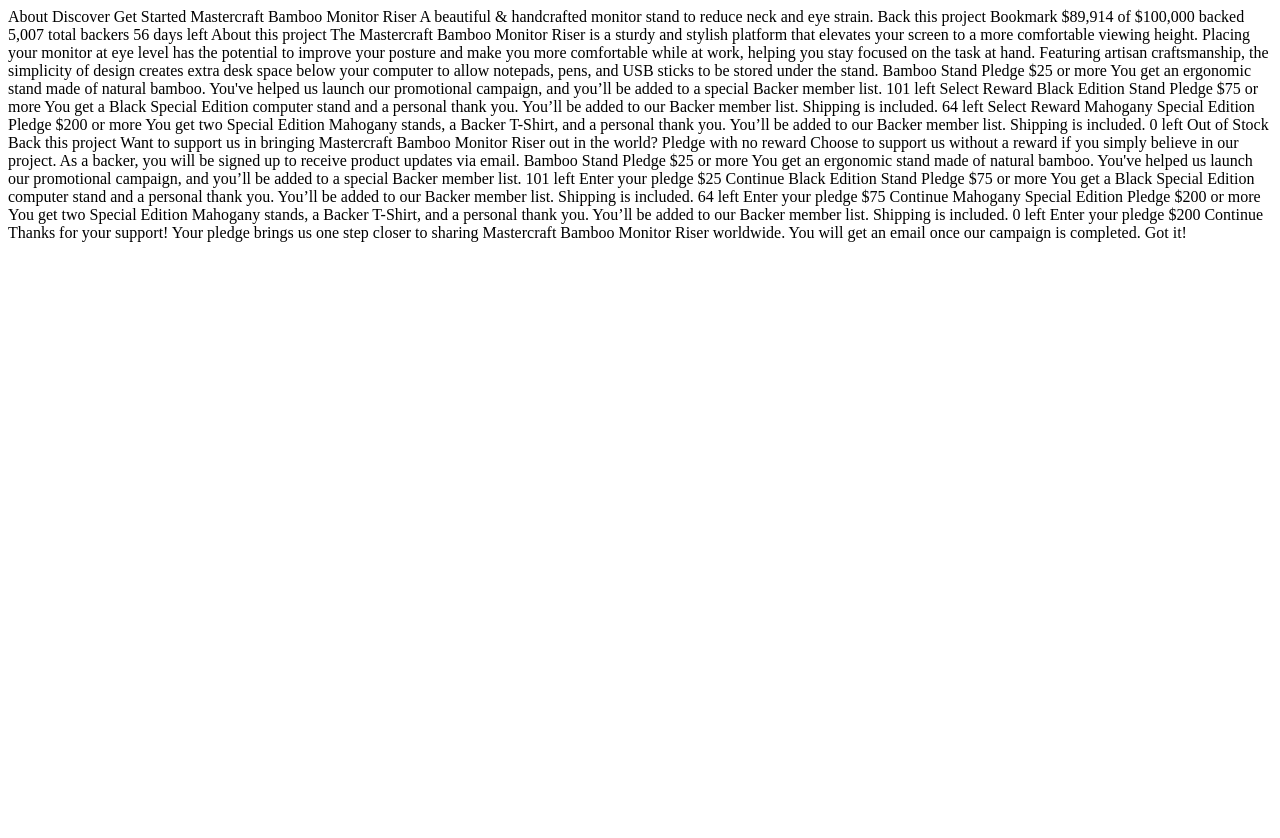
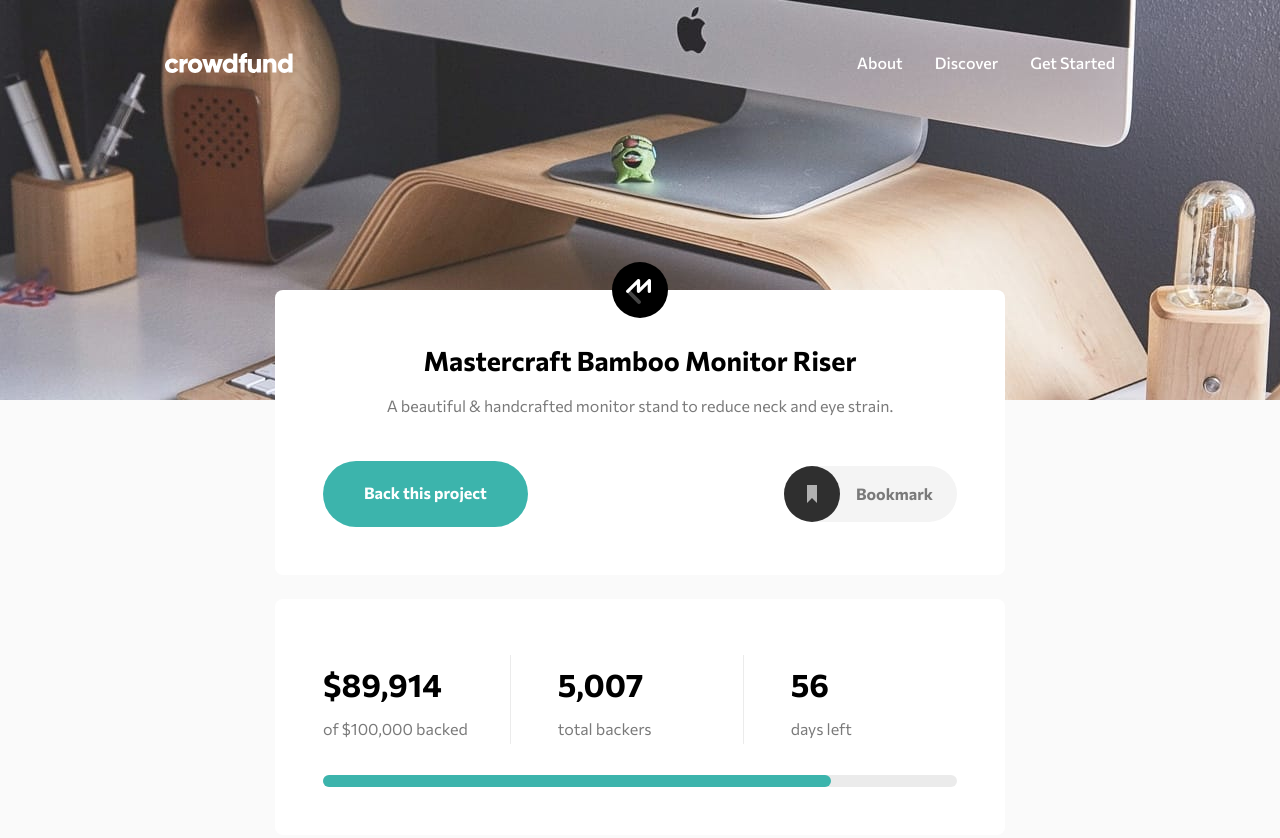
Before and after one commit to Em3ka/crowdfunding-product-page, a plain HTML site: page index.html in a window 1280 px wide. Shown: the top 838 px of the page. Before the commit the page ends 800 px from the top, so only its background shows below. Drawn offline with Linux system fonts and the light colour scheme.

Commit message:
Finished hero section

```diff
--- a/css/style.css
+++ b/css/style.css
@@ -0,0 +1,423 @@
+@layer reset {
+  *,
+  *::before,
+  *::after {
+    box-sizing: border-box;
+  }
+
+  /* https://kilianvalkhof.com/2022/css-html/your-css-reset-needs-text-size-adjust-probably/ */
+  html {
+    -moz-text-size-adjust: none;
+    -webkit-text-size-adjust: none;
+    text-size-adjust: none;
+  }
+
+  body,
+  h1,
+  h2,
+  h3,
+  h4,
+  p,
+  figure,
+  blockquote,
+  dl,
+  dd {
+    margin: 0;
+  }
+
+  /* https://www.scottohara.me/blog/2019/01/12/lists-and-safari.html */
+  [role='list'] {
+    list-style: none;
+    margin: 0;
+    padding: 0;
+  }
+
+  body {
+    min-block-size: 100vh;
+    /* line-height: 1.6; */
+  }
+
+  h1,
+  h2,
+  h3,
+  button,
+  input,
+  label {
+    line-height: 1.1;
+  }
+
+  h1,
+  h2,
+  h3,
+  h4 {
+    text-wrap: balance;
+  }
+
+  p,
+  li {
+    text-wrap: pretty;
+  }
+
+  img,
+  picture {
+    max-inline-size: 100%;
+    height: auto;
+    vertical-align: middle;
+    background-repeat: no-repeat;
+    background-size: cover;
+    shape-margin: 1rem;
+    font-style: italic;
+  }
+
+  input,
+  button,
+  textarea,
+  select {
+    font: inherit;
+  }
+}
+
+@layer base {
+  @layer root {
+    @font-face {
+      font-family: 'Commissioner';
+      src: url('/assets/fonts/Commissioner-VariableFont_FLAR_VOLM_slnt_wght.ttf')
+        format('truetype');
+      font-weight: 100 900;
+      font-style: normal;
+      font-display: swap;
+    }
+
+    :root {
+      --clr-white: hsl(0, 0%, 100%);
+      --clr-black: hsl(0, 0%, 0%);
+      --clr-gray-400: hsl(0, 0%, 48%);
+      --clr-cyan-400: hsl(176, 50%, 47%);
+      --clr-cyan-500: hsl(176, 72%, 28%);
+
+      --text-main: var(--clr-gray-400);
+      --text-main-dark: var(--clr-black);
+      --background-main: var(--clr-white);
+      --clr-accent-primary: var(--clr-cyan-400);
+      --clr-accent-secondary: var(--clr-cyan-500);
+
+      --ff-body: 'Commissioner', sans-serif;
+      --line-height: 1.86;
+
+      /* Body text */
+      --fs-200: 0.9375rem;
+      --fs-300: clamp(0.875rem, 0.853rem + 0.094vw, 0.938rem);
+      --fs-350: clamp(0.875rem, 0.831rem + 0.188vw, 1rem);
+      --fs-400: 1rem;
+
+      /* Headings */
+      --fs-450: clamp(0.813rem, 0.702rem + 0.469vw, 1.125rem);
+      --fs-500: clamp(0.875rem, 0.787rem + 0.376vw, 1.125rem);
+      --fs-550: clamp(0.875rem, 0.831rem + 0.188vw, 1rem);
+      --fs-600: clamp(1.125rem, 1.081rem + 0.188vw, 1.25rem);
+      --fs-700: clamp(1.25rem, 1.074rem + 0.751vw, 1.75rem);
+      --fs-800: 2rem;
+
+      --font-size-sm: var(--fs-200);
+      --font-size-rg: var(--fs-350);
+      --font-size-md: var(--fs-400);
+      --font-size-modal: var(--fs-300);
+      --font-size-heading-modal: var(--fs-550);
+
+      --font-size-heading-x-sm: var(--fs-450);
+      --font-size-heading-sm: var(--fs-500);
+      --font-size-heading-rg: var(--fs-600);
+      --font-size-heading-lg: var(--fs-700);
+      --font-size-heading-xl: var(--fs-800);
+
+      --fw-regular: 400;
+      --fw-medium: 500;
+      --fw-bold: 700;
+
+      --border-radius-1: 0.5rem;
+      --border-radius-2: 2.0938rem;
+    }
+  }
+
+  @layer general-styling {
+    body {
+      font-family: var(--ff-body);
+      color: var(--text-main);
+      background-color: hsl(0, 0%, 98%);
+      line-height: var(--line-height);
+    }
+
+    h1,
+    h2,
+    h3,
+    h4,
+    strong {
+      color: var(--text-main-dark);
+    }
+
+    a {
+      text-decoration: none;
+      color: var(--clr-white);
+      line-height: normal;
+    }
+
+    a:hover,
+    a:focus-visible {
+      text-decoration: underline;
+    }
+  }
+}
+
+@layer layout {
+  .flex-group {
+    display: flex;
+    align-items: center;
+    flex-wrap: wrap;
+  }
+
+  .flow > * + * {
+    margin-top: var(--flow-spacing, 1em);
+  }
+
+  .section {
+    --padding-block: 2rem;
+    --padding-inline: 1.5rem;
+    --margin-top: 1.5rem;
+
+    position: relative;
+    margin-block-start: var(--margin-top);
+    padding-block: var(--padding-block);
+    padding-inline: var(--padding-inline);
+    border-radius: var(--border-radius-1);
+    background-color: var(--background-main);
+
+    /* Style image that are direct children of a section.
+      These style positions the image absolutely, centers it horizontally,
+      and moves it up to the top of the section. */
+    > img {
+      position: absolute;
+      top: 0;
+      left: 50%;
+      transform: translate(-50%, -50%);
+    }
+
+    @media (width > 760px) {
+      --padding-block: 3.5rem 3rem;
+      --padding-inline: 3rem;
+    }
+  }
+
+  .wrapper {
+    --wrapper-max-width: 1440px;
+    --wrapper-padding: 10.3125rem;
+
+    max-width: var(--wrapper-max-width);
+    padding-inline: var(--wrapper-padding);
+    margin-inline: auto;
+
+    /* Reset box-sizing so padding doesn't reduce the max-width.
+    This ensures the content area remains 1440px wide plus the padding */
+    box-sizing: content-box;
+
+    &[data-width='narrow'] {
+      --wrapper-max-width: 730px;
+    }
+  }
+}
+
+@layer components {
+  .site-header {
+    position: relative;
+    padding-block: 3rem 3.75rem;
+  }
+
+  .site-header::after {
+    content: '';
+    position: absolute;
+    top: 0;
+    left: 0;
+    height: 400px;
+    width: 100%;
+    background-image: url(/assets/images/image-hero-desktop.jpg);
+    background-repeat: no-repeat;
+    background-position: cover;
+    z-index: -1;
+  }
+
+  .site-header__inner {
+    display: flex;
+    column-gap: 2rem;
+    justify-content: space-between;
+    align-items: center;
+    flex-wrap: wrap;
+
+    img {
+      height: 20px;
+    }
+  }
+
+  .hero {
+    --margin-top: 9.5rem;
+  }
+
+  .primary-navigation {
+    ul {
+      display: flex;
+      flex-wrap: wrap;
+      gap: 2rem;
+      font-weight: var(--fw-medium);
+    }
+  }
+
+  .button-group {
+    --flow-spacing: 2.5rem;
+    justify-content: space-between;
+  }
+
+  .button {
+    --btn-padding-block: 17px 19px;
+    --btn-padding-inline: 41px;
+
+    display: inline flex;
+    padding-block: var(--btn-padding-block);
+    padding-inline: var(--btn-padding-inline);
+    color: var(--btn-color, var(--background-main));
+    background-color: var(--btn-bg-color, var(--clr-accent-primary));
+    place-items: center;
+    font-size: var(--font-size-md);
+    font-weight: var(--fw-bold);
+    border-radius: var(--border-radius-2);
+    border: none;
+    cursor: pointer;
+
+    svg {
+      margin-inline-end: 1rem;
+    }
+
+    &:hover,
+    &:focus-visible {
+      background-color: var(--btn-hover-bg-color, var(--clr-accent-secondary));
+      color: var(--btn-hover-color, var(--background-main));
+    }
+  }
+
+  .button--bookmark {
+    --btn-padding-block: initial;
+    --btn-padding-inline: 0 1.5rem;
+    --btn-color: var(--text-main);
+    --btn-bg-color: hsl(from hsl(0, 0%, 18%) h s l / 0.05);
+    --btn-hover-bg-color: hsl(from var(--clr-accent-secondary) h s l / 0.05);
+    --btn-hover-color: var(--clr-accent-secondary);
+
+    &:hover,
+    &:focus-visible {
+      svg {
+        circle {
+          fill: var(--clr-accent-secondary);
+        }
+
+        path {
+          fill: var(--background-main);
+        }
+      }
+    }
+  }
+
+  .block {
+    --flow-spacing: 0.5em;
+
+    &:not(:first-child) {
+      padding-inline-start: 47px;
+    }
+
+    &:nth-child(1) {
+      padding-inline-end: 42px;
+    }
+
+    &:nth-child(2) {
+      border-inline: 1px solid hsl(from var(--text-main) h s l / 0.15);
+      padding-inline-end: 91px;
+    }
+
+    span {
+      display: block;
+    }
+  }
+
+  .progress-bar {
+    position: relative;
+    height: 12px;
+    background-color: hsl(from var(--text-main) h s l / 0.15);
+    border-radius: var(--border-radius-2);
+    margin-block-start: 31px;
+  }
+
+  .progress-bar::before {
+    content: '';
+    position: absolute;
+    height: 100%;
+    top: 0;
+    left: 0;
+    border-radius: var(--border-radius-2);
+    background-color: var(--clr-accent-primary);
+    animation: loadGradient 3s forwards;
+  }
+
+  .section-text {
+    --flow-spacing: 31px;
+  }
+}
+
+@layer utilities {
+  [hidden] {
+    display: none;
+  }
+
+  .text-center {
+    text-align: center;
+  }
+
+  .text-xl {
+    font-size: var(--font-size-heading-xl);
+  }
+
+  .text-rg {
+    font-size: var(--font-size-heading-rg);
+  }
+
+  .section-main-text {
+    font-size: var(--font-size-heading-lg);
+  }
+
+  .background-main {
+    background-color: var(--background-main);
+  }
+
+  .background-accent-main {
+    color: var(--clr-accent-primary);
+  }
+
+  .background-accent-dark {
+    color: var(--clr-accent-secondary);
+  }
+
+  .visually-hidden {
+    clip: rect(0 0 0 0);
+    clip-path: inset(50%);
+    height: 1px;
+    overflow: hidden;
+    position: absolute;
+    white-space: nowrap;
+    width: 1px;
+  }
+
+  @keyframes loadGradient {
+    0% {
+      width: 0;
+    }
+
+    100% {
+      width: calc(81% - 2 * 3px);
+    }
+  }
+}
--- a/index.html
+++ b/index.html
@@ -17,24 +17,121 @@
     <title>Frontend Mentor | Crowdfunding product page</title>
   </head>
   <body>
-    About Discover Get Started Mastercraft Bamboo Monitor Riser A beautiful &
-    handcrafted monitor stand to reduce neck and eye strain. Back this project
-    Bookmark $89,914 of $100,000 backed 5,007 total backers 56 days left About
-    this project The Mastercraft Bamboo Monitor Riser is a sturdy and stylish
-    platform that elevates your screen to a more comfortable viewing height.
-    Placing your monitor at eye level has the potential to improve your posture
-    and make you more comfortable while at work, helping you stay focused on the
-    task at hand. Featuring artisan craftsmanship, the simplicity of design
-    creates extra desk space below your computer to allow notepads, pens, and
-    USB sticks to be stored under the stand. Bamboo Stand Pledge $25 or more You
-    get an ergonomic stand made of natural bamboo. You've helped us launch our
-    promotional campaign, and you’ll be added to a special Backer member list.
-    101 left Select Reward Black Edition Stand Pledge $75 or more You get a
-    Black Special Edition computer stand and a personal thank you. You’ll be
-    added to our Backer member list. Shipping is included. 64 left Select Reward
-    Mahogany Special Edition Pledge $200 or more You get two Special Edition
-    Mahogany stands, a Backer T-Shirt, and a personal thank you. You’ll be added
-    to our Backer member list. Shipping is included. 0 left Out of Stock
+    <header class="site-header">
+      <div class="wrapper">
+        <div class="site-header__inner">
+          <img src="assets/images/logo.svg" alt="Crowdfund Home" />
+          <nav id="primary-nav" class="primary-navigation">
+            <ul role="list">
+              <li><a href="#">About</a></li>
+              <li><a href="#">Discover</a></li>
+              <li><a href="#">Get Started</a></li>
+            </ul>
+          </nav>
+        </div>
+      </div>
+    </header>
+
+    <main class="wrapper" data-width="narrow">
+      <section class="hero section">
+        <img src="/assets/images/logo-mastercraft.svg" alt="Mastercraft logo" />
+        <div class="text-center flow">
+          <h1 class="section-main-text">Mastercraft Bamboo Monitor Riser</h1>
+          <p>
+            A beautiful & handcrafted monitor stand to reduce neck and eye
+            strain.
+          </p>
+          <div class="flex-group button-group">
+            <button class="button">Back this project</button>
+            <div
+              aria-label="Bookmark this project"
+              class="button button--bookmark"
+            >
+              <svg width="56" height="56" xmlns="http://www.w3.org/2000/svg">
+                <g fill="none" fill-rule="evenodd">
+                  <circle fill="#2F2F2F" cx="28" cy="28" r="28" />
+                  <path fill="#B1B1B1" d="M23 19v18l5-5.058L33 37V19z" />
+                </g>
+              </svg>
+              <span>Bookmark</span>
+            </div>
+          </div>
+        </div>
+      </section>
+
+      <section aria-labelledby="funding-status" class="section">
+        <h2 id="funding-status" class="visually-hidden">Funding Status</h2>
+
+        <div class="flex-group">
+          <div class="block flow">
+            <p>
+              <strong class="text-xl">$89,914</strong>
+              <span>of $100,000 backed</span>
+            </p>
+          </div>
+
+          <div class="block flow">
+            <p>
+              <strong class="text-xl">5,007</strong>
+              <span>total backers</span>
+            </p>
+          </div>
+
+          <div class="block flow">
+            <p>
+              <strong class="text-xl">56</strong>
+              <span>days left</span>
+            </p>
+          </div>
+        </div>
+
+        <!-- progress bar -->
+        <div class="progress-bar"></div>
+      </section>
+
+      <section class="section flow">
+        <h2 class="text-rg">About this project</h2>
+        <div class="section-text flow">
+          <p>
+            The Mastercraft Bamboo Monitor Riser is a sturdy and stylish
+            platform that elevates your screen to a more comfortable viewing
+            height. Placing your monitor at eye level has the potential to
+            improve your posture and make you more comfortable while at work,
+            helping you stay focused on the task at hand.
+          </p>
+          <p>
+            Featuring artisan craftsmanship, the simplicity of design creates
+            extra desk space below your computer to allow notepads, pens, and
+            USB sticks to be stored under the stand.
+          </p>
+        </div>
+
+        <div>
+          <!-- three cards -->
+          <div class="card">
+            <div class="card-header flex-group">
+              <h3>Bamboo Stand</h3>
+              <p class="background-accent-main">Pledge $25 or more</p>
+            </div>
+            <p>
+              You get an ergonomic stand made of natural bamboo. You've helped
+              us launch our promotional campaign, and you’ll be added to a
+              special Backer member list.
+            </p>
+            <div class="card-footer flex-group">
+              <p><strong>101</strong>left</p>
+              <button class="button" href="#">Select Reward</button>
+            </div>
+          </div>
+        </div>
+      </section>
+    </main>
+    Black Edition Stand Pledge $75 or more You get a Black Special Edition
+    computer stand and a personal thank you. You’ll be added to our Backer
+    member list. Shipping is included. 64 left Select Reward Mahogany Special
+    Edition Pledge $200 or more You get two Special Edition Mahogany stands, a
+    Backer T-Shirt, and a personal thank you. You’ll be added to our Backer
+    member list. Shipping is included. 0 left Out of Stock
 
     <!-- Selection modal start -->
 
```
Also changed, not shown: assets/fonts/Commissioner-VariableFont_FLAR_VOLM_slnt_wght.ttf (added), assets/images/favicon-32x32.png (renamed from images/favicon-32x32.png), assets/images/icon-bookmark.svg (added), assets/images/icon-check.svg (renamed from images/icon-check.svg), assets/images/icon-close-menu.svg (renamed from images/icon-close-menu.svg), assets/images/icon-close-modal.svg (renamed from images/icon-close-modal.svg), assets/images/icon-hamburger.svg (renamed from images/icon-hamburger.svg), assets/images/image-hero-desktop.jpg (renamed from images/image-hero-desktop.jpg), assets/images/image-hero-mobile.jpg (renamed from images/image-hero-mobile.jpg), assets/images/logo-mastercraft.svg (renamed from images/logo-mastercraft.svg), assets/images/logo.svg (renamed from images/logo.svg), images/icon-bookmark.svg (deleted).
